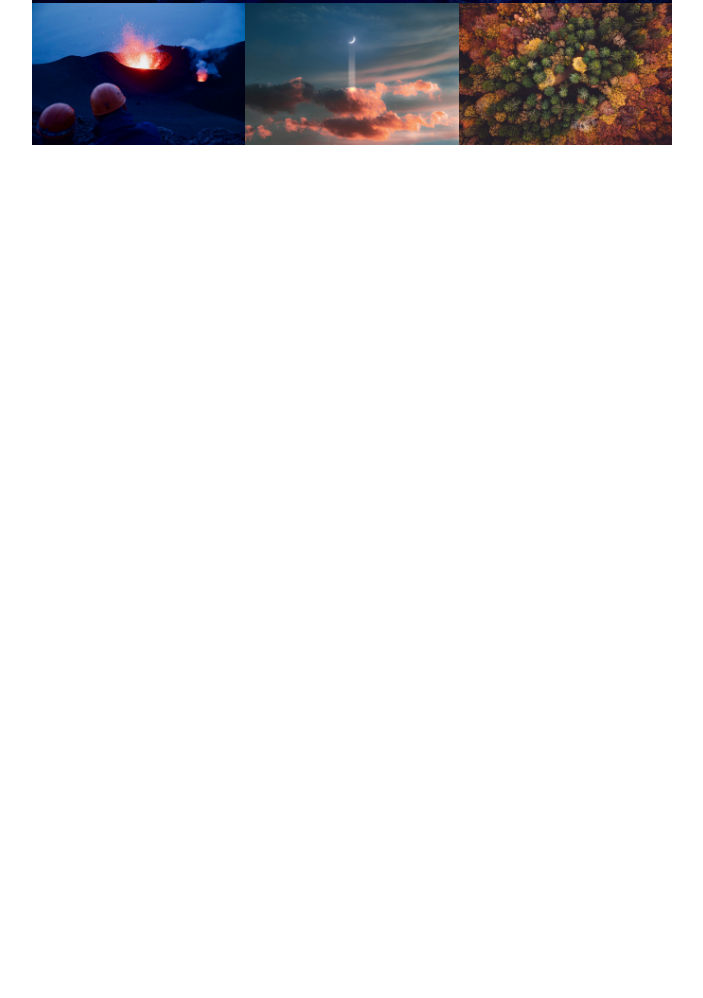
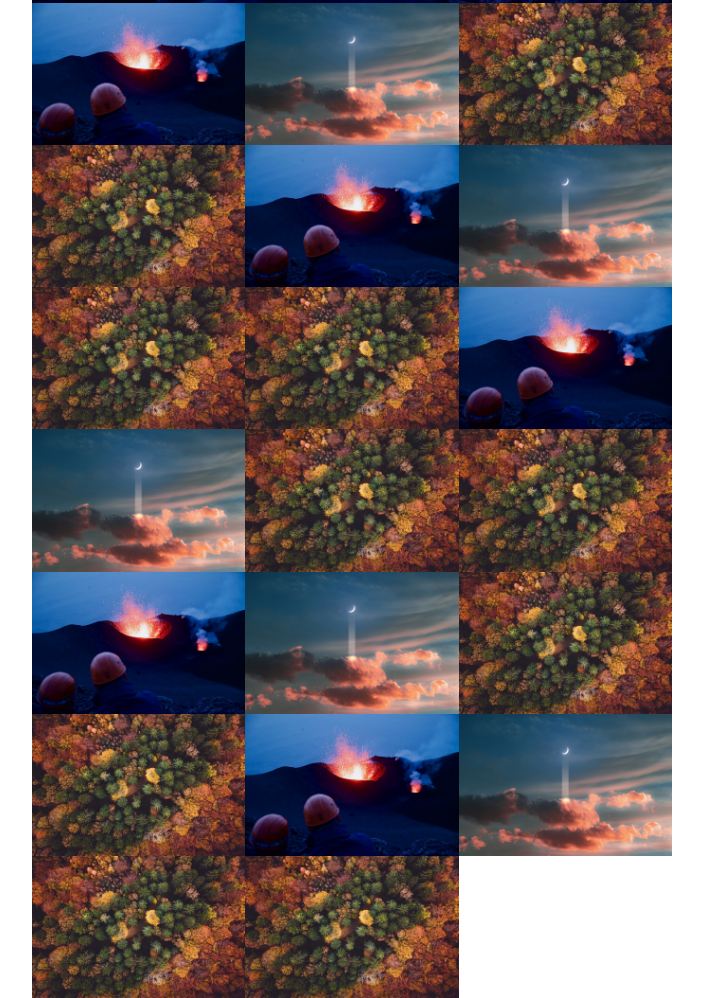
Before and after one commit to wddm-f21/thumbnail-gallery, a plain HTML site: page index.html in a window 1280 px wide. Shown: the part 440-1438 px from the top of the page, without its empty margins (288-991 px from the left). Before the commit the page ends 816 px from the top, so only its background shows below. Drawn offline with Linux system fonts and the light colour scheme.

Commit message:
using a NodeList (array)

```diff
--- a/css/style.css
+++ b/css/style.css
@@ -4,6 +4,7 @@
 }
 .thumbs {
   display: flex;
+  flex-wrap: wrap;
 }
 .thumbnail {
   width: 33.333%;
--- a/index.html
+++ b/index.html
@@ -17,7 +17,27 @@
 				<img src="img/one.jpg" alt="Volcano" class="thumbnail" id="thumb1">
 				<img src="img/two.jpg" alt="Forest" class="thumbnail" id="thumb2">
 				<img src="img/three.jpg" alt="Moon" class="thumbnail" id="thumb3">
-			</section>
+				<img src="img/three.jpg" alt="Moon" class="thumbnail" id="thumb3">
+				<img src="img/one.jpg" alt="Volcano" class="thumbnail" id="thumb1">
+				<img src="img/two.jpg" alt="Forest" class="thumbnail" id="thumb2">
+				<img src="img/three.jpg" alt="Moon" class="thumbnail" id="thumb3">
+				<img src="img/three.jpg" alt="Moon" class="thumbnail" id="thumb3">
+
+				<img src="img/one.jpg" alt="Volcano" class="thumbnail" id="thumb1">
+				<img src="img/two.jpg" alt="Forest" class="thumbnail" id="thumb2">
+				<img src="img/three.jpg" alt="Moon" class="thumbnail" id="thumb3">
+				<img src="img/three.jpg" alt="Moon" class="thumbnail" id="thumb3">
+
+				<img src="img/one.jpg" alt="Volcano" class="thumbnail" id="thumb1">
+				<img src="img/two.jpg" alt="Forest" class="thumbnail" id="thumb2">
+				<img src="img/three.jpg" alt="Moon" class="thumbnail" id="thumb3">
+				<img src="img/three.jpg" alt="Moon" class="thumbnail" id="thumb3">
+
+				<img src="img/one.jpg" alt="Volcano" class="thumbnail" id="thumb1">
+				<img src="img/two.jpg" alt="Forest" class="thumbnail" id="thumb2">
+				<img src="img/three.jpg" alt="Moon" class="thumbnail" id="thumb3">
+				<img src="img/three.jpg" alt="Moon" class="thumbnail" id="thumb3">
+				</section>
 		</div>
 
 		<script src="js/script.js"></script>
--- a/js/script.js
+++ b/js/script.js
@@ -1,8 +1,5 @@
-const t1 = document.querySelector(`#thumb1`)
-const t2 = document.querySelector(`#thumb2`)
-const t3 = document.querySelector(`#thumb3`)
+const thumbs = document.querySelectorAll(`.thumbnail`)
 const lg = document.querySelector(`#largeimg`)
-
 
 // Call setLargeImgSrc with the url from this thumbnail <img> (event.target)
 // Will receive a reference to a thumbnail <img>, set its value to the large <img>
@@ -10,12 +7,11 @@ const handleThumbClick = function(event) {
   const thumb = event.target
   const url = thumb.getAttribute(`src`)
   lg.setAttribute(`src`, url)
-
-  // Same thing, but in one line
-  // lg.setAttribute(`src`, event.target.getAttribute(`src`))
 }
 
 // Add listeners to each thumbnail
-t1.addEventListener(`click`, handleThumbClick)
-t2.addEventListener(`click`, handleThumbClick)
-t3.addEventListener(`click`, handleThumbClick)
+thumbs.forEach(function(eleThumb, i) {
+  eleThumb.addEventListener(`click`, handleThumbClick)
+})
+
+// NEXT: Event delegation (to make this EVEN MORE efficient)
```
